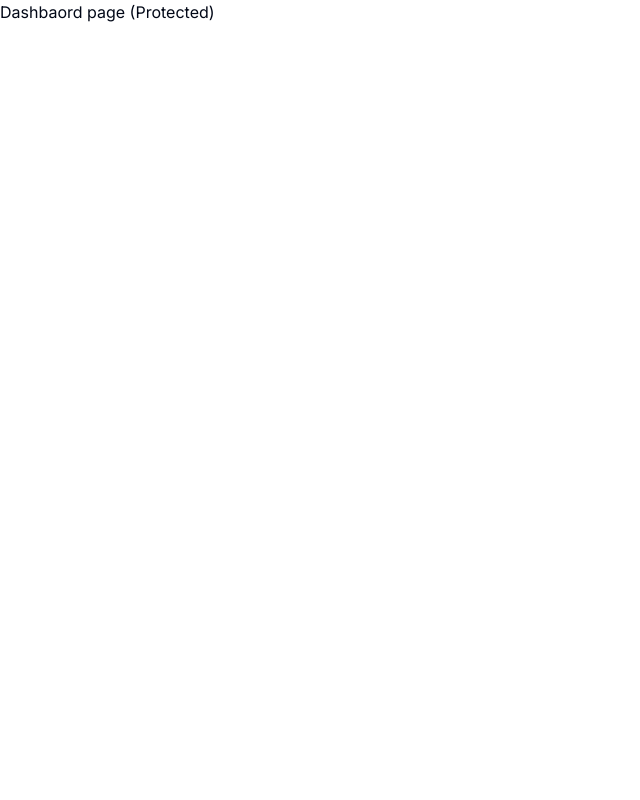
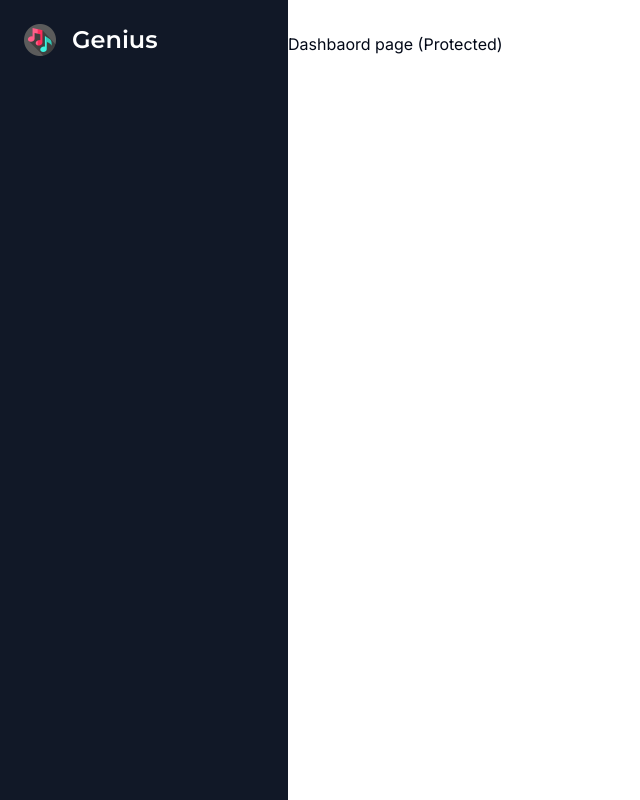
Before and after one commit to lawrenceokim/ai-saas, a Next.js app: page /dashboard in a window 1280 px wide. Shown: the whole page, without its empty margins (0-640 px from the left). Built offline with nearby package versions, Linux system fonts and the light colour scheme.

Commit message:
sidebar init

```diff
--- a/app/(dashboard)/(routes)/dashboard/page.tsx
+++ b/app/(dashboard)/(routes)/dashboard/page.tsx
@@ -1,10 +1,7 @@
-import { UserButton } from "@clerk/nextjs";
-
 function DashboardPage() {
   return (
     <div className="">
       <p className="">Dashbaord page (Protected)</p>
-      <UserButton />
     </div>
   );
 }
--- /dev/null
+++ b/app/(dashboard)/layout.tsx
@@ -0,0 +1,19 @@
+import Navbar from "@/components/navbar";
+import Sidebar from "@/components/sidebar";
+import React from "react";
+
+function DashboardLayout({ children }: { children: React.ReactNode }) {
+  return (
+    <div className="h-full relative">
+      <div className="hidden h-full md:flex md:w-72 md:flex-col md:fixed md:inset-y-0 z-[80] bg-gray-900">
+        <Sidebar />
+      </div>
+      <main className="md:pl-72 ">
+        <Navbar />
+        {children}
+      </main>
+    </div>
+  );
+}
+
+export default DashboardLayout;
--- /dev/null
+++ b/components/navbar.tsx
@@ -0,0 +1,20 @@
+import React from "react";
+import { Button } from "@/components/ui/button";
+import { Menu } from "lucide-react";
+import { UserButton } from "@clerk/nextjs";
+
+function Navbar() {
+  return (
+    <div className="flex items-center p-4">
+      <Button variant="ghost" size="icon" className="md:hidden">
+        <Menu />
+      </Button>
+
+      <div className="w-full flex justify-end">
+        <UserButton />
+      </div>
+    </div>
+  );
+}
+
+export default Navbar;
--- /dev/null
+++ b/components/sidebar.tsx
@@ -0,0 +1,31 @@
+"use client";
+
+import { Montserrat } from "next/font/google";
+import Image from "next/image";
+import Link from "next/link";
+
+import { cn } from "@/lib/utils"; //for merging items together
+
+const montserrat = Montserrat({
+  weight: "600",
+  subsets: ["latin"],
+});
+
+function Sidebar() {
+  return (
+    <div className="space-y-4 py-4 flex flex-col h-full bg-[#111827] text-white">
+      <div className="px-3 py-2 flex-1">
+        <Link href="/dashboard" className="flex items-center pl-3 mb-14">
+          <div className="relative w-8 h-8 mr-4">
+            <Image fill alt="logo" src="/logo.png" />
+          </div>
+          <h1 className={cn("text-2xl font-bold", montserrat.className)}>
+            Genius
+          </h1>
+        </Link>
+      </div>
+    </div>
+  );
+}
+
+export default Sidebar;
```
Also changed, not shown: public/logo.png (added).
